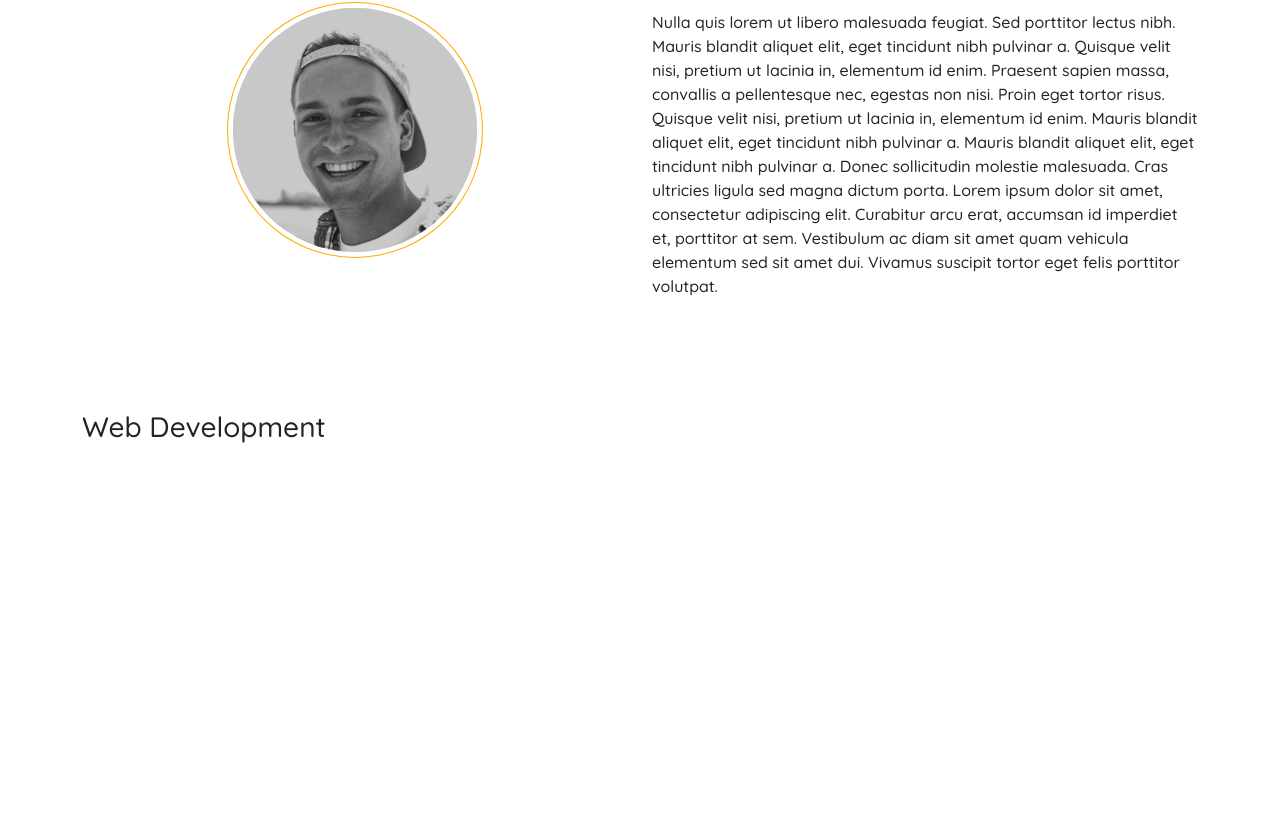
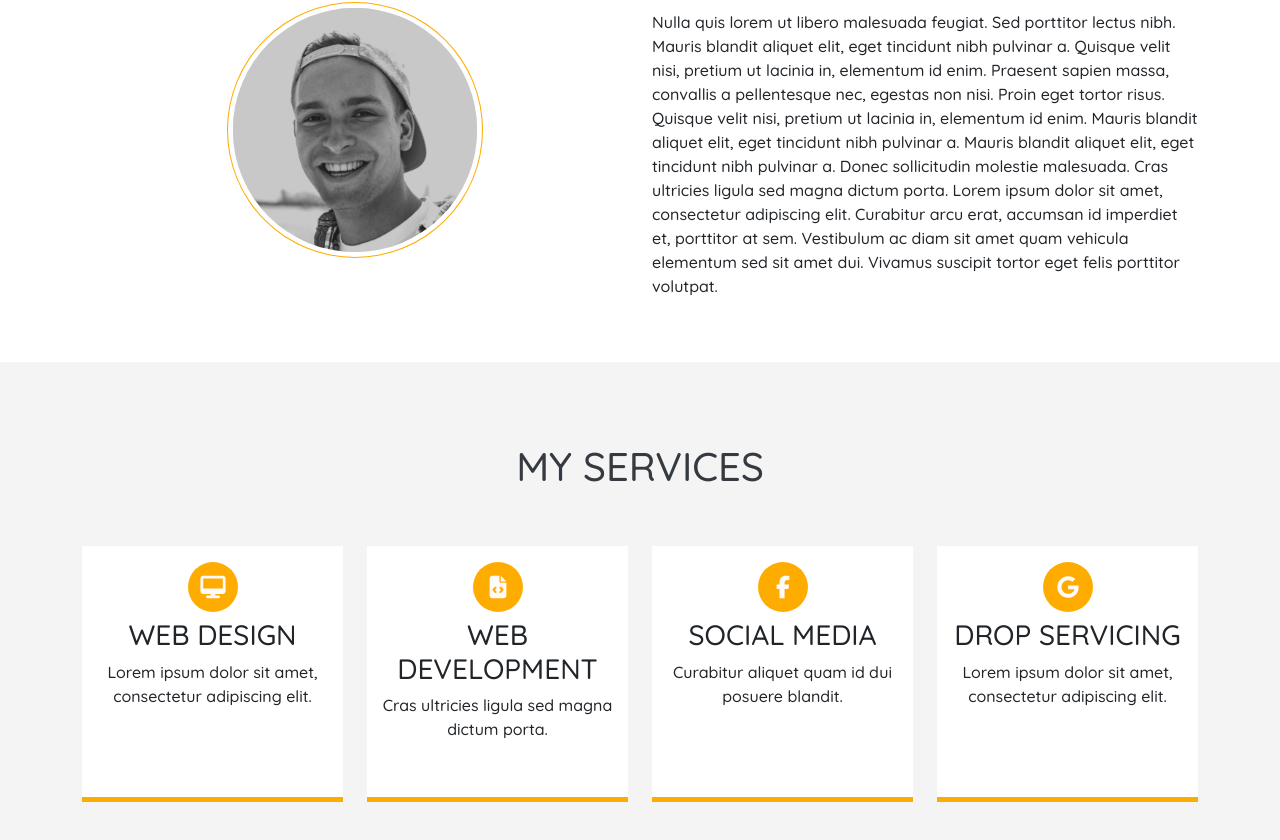
Before and after one commit to maxalsol/final_project_spiced, a React (Create React App) app: page / in a window 1280 px wide. Shown: the part 910-1750 px from the top of the page. Before the commit the page ends 1418 px from the top, so only its background shows below. Built offline with nearby package versions, Linux system fonts and the light colour scheme.

Commit message:
Services component styled

```diff
--- a/package.json
+++ b/package.json
@@ -4,6 +4,7 @@
     "private": true,
     "dependencies": {
         "@fortawesome/fontawesome-svg-core": "^6.1.1",
+        "@fortawesome/free-brands-svg-icons": "^6.1.1",
         "@fortawesome/free-solid-svg-icons": "^6.1.1",
         "@fortawesome/react-fontawesome": "^0.1.18",
         "@testing-library/jest-dom": "^5.16.4",
--- a/src/App.css
+++ b/src/App.css
@@ -121,6 +121,65 @@
     text-transform: uppercase;
 }
 
+.box h3 {
+    text-transform: uppercase;
+}
+
+/** SERVICES **/
+.services {
+    background: #f4f4f4;
+    padding: 2rem;
+    text-align: center;
+}
+
+.services h1 {
+    color: #343a40;
+    text-transform: uppercase;
+}
+
+.services .circle {
+    background: #ffac00;
+    border-radius: 50%;
+    height: 3.125rem;
+    margin: 0.375rem auto;
+    position: relative;
+    width: 3.125rem;
+}
+
+.services .icon {
+    color: snow;
+    font-size: 1.4rem;
+    left: 50%;
+    position: absolute;
+    top: 50%;
+    transform: translate(-50%, -50%);
+}
+
+.services .box {
+    background: #fff;
+    border-bottom: 5px solid #ffac00;
+    height: 16rem;
+    margin-bottom: 1.875rem;
+    padding: 0.625rem;
+}
+
+.services .box:hover {
+    background: #ffac00;
+    border-bottom: 5px solid #343a40;
+}
+
+.services .box:hover .icon {
+    color: #343a40;
+}
+
+.services .box:hover .circle {
+    background: snow;
+}
+
+.services .box:hover p {
+    color: snow;
+}
+
 /** MEDIA QUERIES **/
 @media (max-width: 420px) {
     .me-img {
--- a/src/components/Header.js
+++ b/src/components/Header.js
@@ -9,9 +9,9 @@
                 <Typed
                     className="typed-text"
                     strings={[
-                        // "Web Design",
+                        "Web Design",
                         "Web Development",
-                        "Search Engine Optimization",
+                        "Social Media",
                         "Drop Servicing",
                     ]}
                     typeSpeed={70}
--- a/src/components/Services.js
+++ b/src/components/Services.js
@@ -1,19 +1,76 @@
 import React from "react";
+import { FontAwesomeIcon } from "@fortawesome/react-fontawesome";
+import { faDesktop, faFileCode } from "@fortawesome/free-solid-svg-icons";
+import { faFacebookF, faGoogle } from "@fortawesome/free-brands-svg-icons";
 
 function Services() {
     return (
-        <div className="servies">
-            <h1 className="py-5">
-                <div className="container">
-                    <div className="row">
-                        <div className="col-md-3 col-sm-6">
-                            <div className="box">
-                                <h3>Web Development</h3>
+        <div className="services">
+            <h1 className="py-5">My Services</h1>
+            <div className="container">
+                <div className="row">
+                    <div className="col-md-3 col-sm-6">
+                        <div className="box">
+                            <div className="circle">
+                                <FontAwesomeIcon
+                                    className="icon"
+                                    icon={faDesktop}
+                                    size="2x"
+                                />
                             </div>
+                            <h3>Web Design</h3>
+                            <p>
+                                Lorem ipsum dolor sit amet, consectetur
+                                adipiscing elit.
+                            </p>
+                        </div>
+                    </div>
+                    <div className="col-md-3 col-sm-6">
+                        <div className="box">
+                            <div className="circle">
+                                <FontAwesomeIcon
+                                    className="icon"
+                                    icon={faFileCode}
+                                    size="2x"
+                                />
+                            </div>
+                            <h3>Web Development</h3>
+                            <p>Cras ultricies ligula sed magna dictum porta.</p>
+                        </div>
+                    </div>
+                    <div className="col-md-3 col-sm-6">
+                        <div className="box">
+                            <div className="circle">
+                                <FontAwesomeIcon
+                                    className="icon"
+                                    icon={faFacebookF}
+                                    size="2x"
+                                />
+                            </div>
+                            <h3>Social Media</h3>
+                            <p>
+                                Curabitur aliquet quam id dui posuere blandit.
+                            </p>
+                        </div>
+                    </div>
+                    <div className="col-md-3 col-sm-6">
+                        <div className="box">
+                            <div className="circle">
+                                <FontAwesomeIcon
+                                    className="icon"
+                                    icon={faGoogle}
+                                    size="2x"
+                                />
+                            </div>
+                            <h3>Drop Servicing</h3>
+                            <p>
+                                Lorem ipsum dolor sit amet, consectetur
+                                adipiscing elit.
+                            </p>
                         </div>
                     </div>
                 </div>
-            </h1>
+            </div>
         </div>
     );
 }
```
Also changed, not shown: 1 other file (tests, documents, lock files or other folders).
